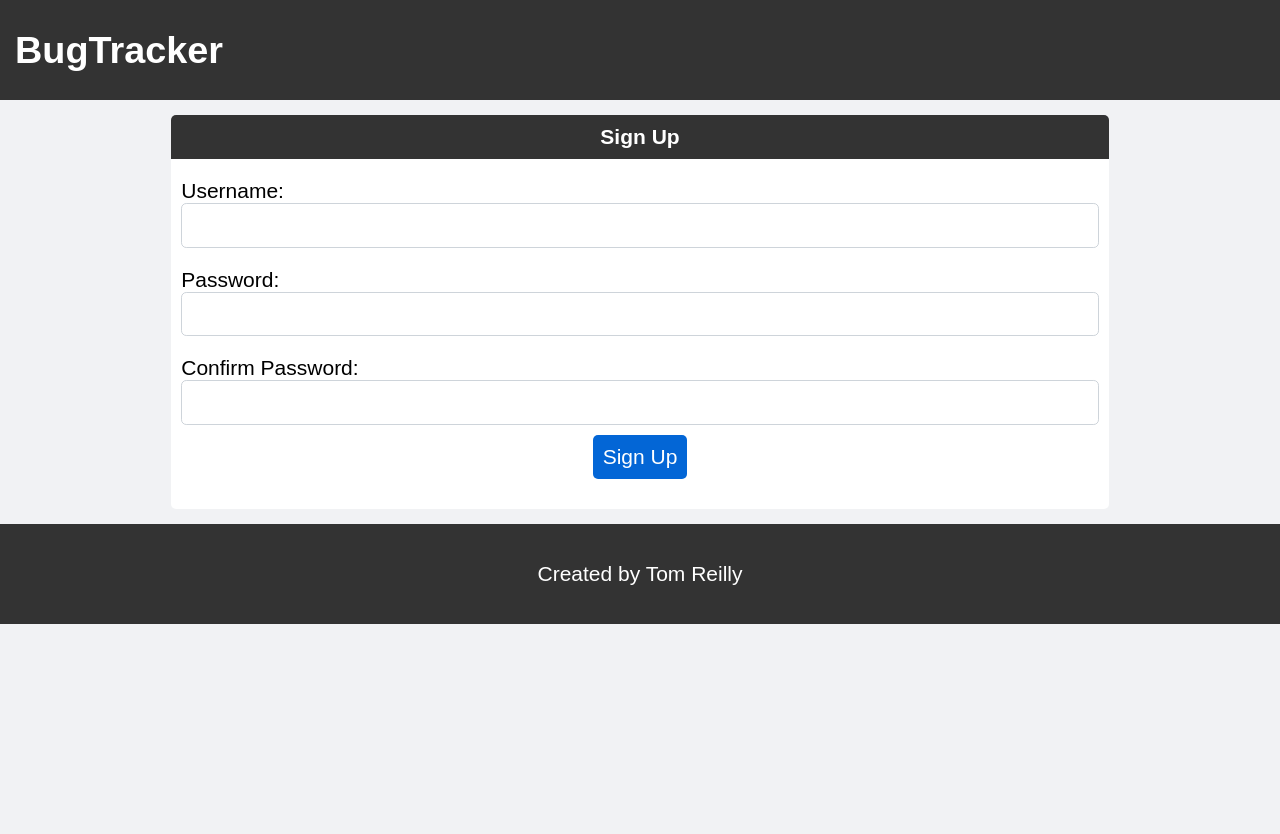
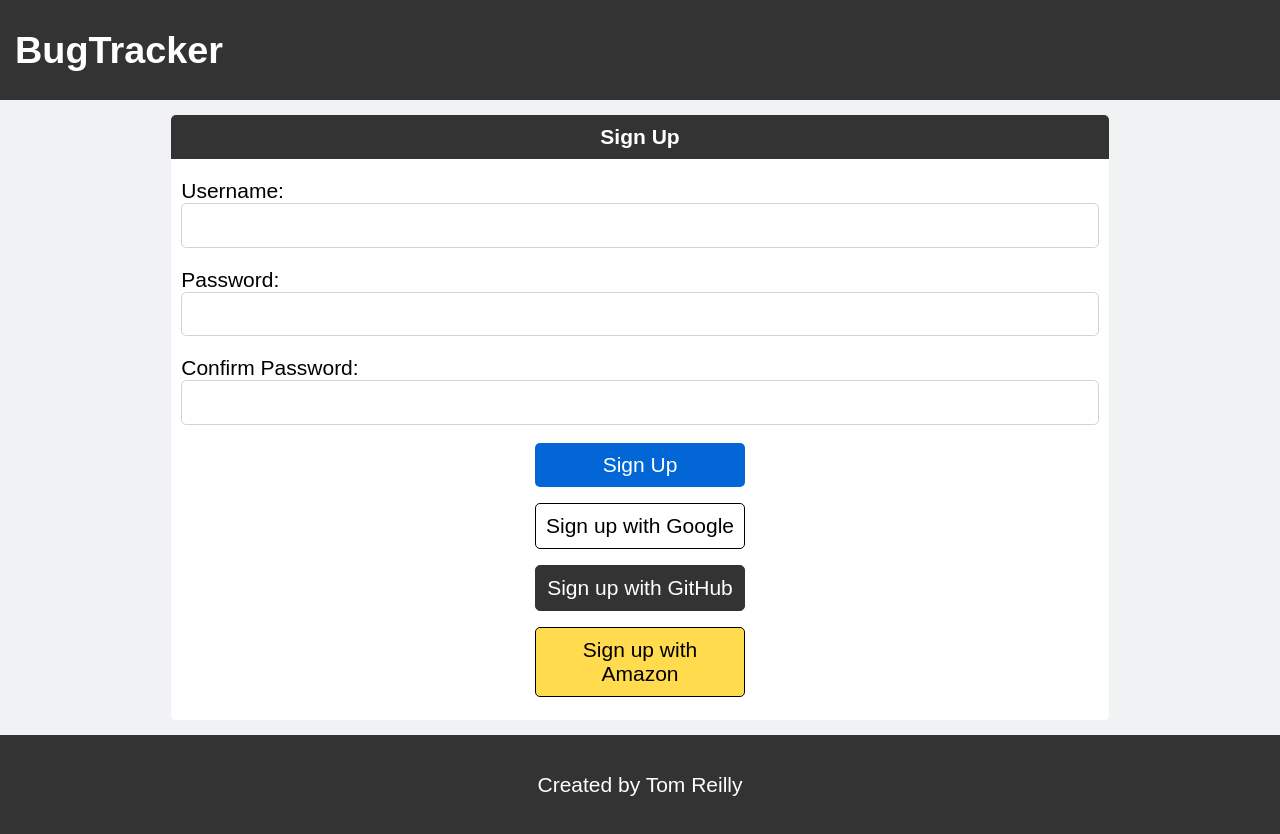
Before and after one commit to treilly6/bugtracker, a React (Create React App) app: page /signup in a window 1280 px wide. Before the commit the page ends 800 px from the top, so only its background shows below. Built offline with nearby package versions, Linux system fonts and the light colour scheme; no server answers.

Commit message:
added message box to profile

```diff
--- a/routes/api/UserRoutes.js
+++ b/routes/api/UserRoutes.js
@@ -250,14 +250,14 @@ router.post('/setName', (req, res) => {
                         user.save()
                             .then(savedUser => {
                                 console.log("LIVE RN HERE ", savedUser);
-                                res.json({success : true, savedUsername : savedUser.username});
+                                res.json({success : true, savedUsername : savedUser.username, message : `Success : Set username to ${savedUser.username}`});
                             })
                             .catch(err => console.log(err, "Error on save in post setname route"));
                     })
                     .catch(err => console.log(err));
             } else {
                 console.log("USERNAME ALREADY in USE");
-                res.json({success : false, savedUsername : null, usernameInUse : true});
+                res.json({success : false, savedUsername : null, usernameInUse : true, message : `Error : ${reqUsername} is already in user`});
             }
         })
         .catch(err => console.log(err));
--- a/src/App.css
+++ b/src/App.css
@@ -15,7 +15,8 @@ body {
     border-radius: 5px;
     margin : 8px;
     text-align: center;
-    min-width: 200px;
+    width: 210px;
+    cursor: pointer;
 }
 
 .authMethodCont {
--- a/src/components/Users/LogIn.js
+++ b/src/components/Users/LogIn.js
@@ -83,7 +83,7 @@ class LogIn extends React.Component {
                         <input style={inputStyle} value={this.state.password} onChange={this.changeInput} type="password" name="password" />
                     </div>
                     <div style={{textAlign : "center"}}>
-                        <button className="toolbar-button" style={{minWidth : "200px", margin : "8px"}}>Log in</button>
+                        <button className="toolbar-button" style={{width : "210px", margin : "8px", cursor : "pointer"}}>Log in</button>
                     </div>
                 </form>
                 <div className="authMethodCont">
--- a/src/components/Users/Profile/AddUsername.js
+++ b/src/components/Users/Profile/AddUsername.js
@@ -3,7 +3,7 @@ import axios from 'axios';
 import './Profile.css';
 import '../../../App.css';
 
-export default function AddUsername({ userData, setUserData }) {
+export default function AddUsername({ userData, setUserData, attempt, setAttempt, setMessage }) {
     const [showForm, setShowForm] = useState(false);
     const [usernameInput, setUsernameInput] = useState('');
 
@@ -26,8 +26,12 @@ export default function AddUsername({ userData, setUserData }) {
                     const newUserData = Object.assign({}, userData);
                     newUserData.username = res.data.savedUsername;
                     setUserData(newUserData);
+                    setMessage(res.data.message);
+                    setAttempt(attempt + 1);
                 } else if(res.data.usernameInUse){
                     console.log("THE USERNAME IS IN USE");
+                    setMessage(res.data.message);
+                    setAttempt(attempt + 1);
                 }
             })
             .catch(err => console.log(err));
--- a/src/components/Users/Profile/Profile.css
+++ b/src/components/Users/Profile/Profile.css
@@ -2,11 +2,23 @@
     display: grid;
     grid-template-columns: 50% 50%;
     min-height: 60px;
+    padding: 5px;
 }
 
 .profileMainCont {
     text-align: center;
-    margin-top: 30px;
+    border : 1px solid #d5d8dd;
+    width : 100%;
+    border-radius : 5px;
+    background-color : #fff;
+}
+
+.profileCont {
+    margin: 30px 0px;
+}
+
+.profileContent {
+    padding : 10px 0px;
 }
 
 .localUsernameDiv {
@@ -21,3 +33,8 @@
     justify-content: center;
     align-items: center;
 }
+
+.profileHeader {
+    border-bottom: 1px solid #d5d8dd;
+    padding : 10px 0px;
+}
--- a/src/components/Users/Profile/UserProfile.js
+++ b/src/components/Users/Profile/UserProfile.js
@@ -3,10 +3,13 @@ import axios from 'axios';
 import AddUsername from './AddUsername';
 import './Profile.css';
 import '../../../App.css';
+import MessageBox from '../../../MessageBox';
 
 export default function UserProfile() {
     const [dataFetched, setDataFetched] = useState(false);
     const [userData, setUserData] = useState(null);
+    const [attempt, setAttempt] = useState(0);
+    const [message, setMessage] = useState(null);
 
     useEffect(() => {
         axios.get('/api/user')
@@ -31,7 +34,7 @@ export default function UserProfile() {
         var localName = userData.username || "None";
         var addUsername;
         if(localName === "None") {
-            addUsername = <AddUsername userData={userData} setUserData={setUserData}/>
+            addUsername = <AddUsername userData={userData} setUserData={setUserData} attempt={attempt} setAttempt={setAttempt} setMessage={setMessage} />
         }
 
         var usernameDiv = <div className="localUsernameDiv">{localName} {addUsername}</div>
@@ -46,8 +49,11 @@ export default function UserProfile() {
         }
 
         return(
+            <div className="profileCont">
+                <MessageBox key={attempt} message={message} />
                 <div className="profileMainCont">
-                <div>User Profile</div>
+                    <div className="profileHeader">User Profile</div>
+                    <div className="profileContent">
                         <div className="ProfileRow">
                             <div className="profileCol">Bugtracker Username :</div>
                             {usernameDiv}
@@ -57,6 +63,8 @@ export default function UserProfile() {
                             {authType}
                         </div>
                     </div>
+                </div>
+            </div>
         )
     }
 
--- a/src/components/Users/SignUp.js
+++ b/src/components/Users/SignUp.js
@@ -51,6 +51,16 @@ class SignUp extends React.Component {
         this.setState({[e.target.name] : e.target.value});
     }
 
+    googleSignup = () => {
+        console.log("GOOGLE Signup");
+        window.location = "authLogin/google";
+    }
+
+    githubSignup = () => {
+        console.log("GITHUB Signup");
+        window.location = "authLogin/github";
+    }
+
     render() {
         var message;
         if (this.props.location.state && this.props.location.state.message) {
@@ -63,7 +73,7 @@ class SignUp extends React.Component {
             <div style={formContainer}>
                 <h2 style={titleStyle}>Sign Up</h2>
                 {message}
-                <form style={formStyle} onSubmit={this.submit}>
+                <form style={{padding : "10px 10px 0px 10px"}} onSubmit={this.submit}>
                     <div style={inputContainer}>
                         <label for="username">Username:</label>
                         <input onChange={this.changeInput} style={inputStyle} value={this.state.username} type="text" name="username" />
@@ -77,9 +87,14 @@ class SignUp extends React.Component {
                         <input onChange={this.changeInput} style={inputStyle} value={this.state.password2} type="password" name="password2" />
                     </div>
                     <div style={{textAlign : "center"}}>
-                        <button className="toolbar-button">Sign Up</button>
+                        <button className="toolbar-button" style={{width : "210px", margin : "8px", cursor : "pointer"}}>Sign Up</button>
                     </div>
                 </form>
+                <div className="authMethodCont">
+                    <div className="authMethod google" onClick={this.googleSignup}>Sign up with Google</div>
+                    <div className="authMethod github" onClick={this.githubSignup}>Sign up with GitHub</div>
+                    <div className="authMethod amazon" onClick={this.githubSignup}>Sign up with Amazon</div>
+                </div>
             </div>
 
         )
```
Lines whose indentation alone changed are shown as unchanged.
